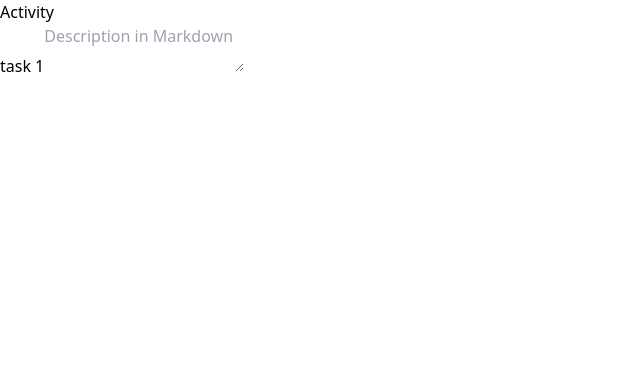
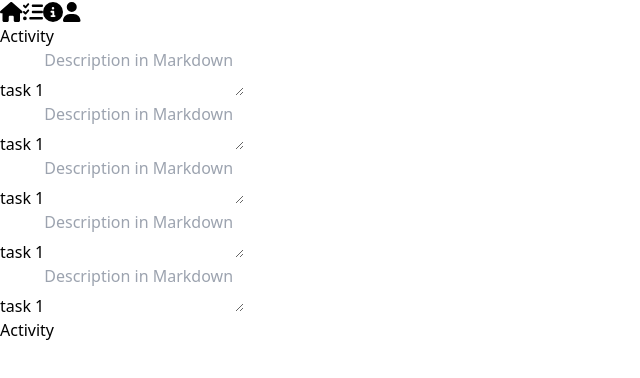
Before and after one commit to fakhirsh/activity-maker, a React (Vite) app: page / in a window 1280 px wide. Shown: the top 378 px of the page, without its empty margins (0-640 px from the left). Built offline with nearby package versions, Linux system fonts and the light colour scheme.

Commit message:
Split screen implemented

```diff
--- a/package.json
+++ b/package.json
@@ -10,6 +10,8 @@
     "preview": "vite preview"
   },
   "dependencies": {
+    "@fortawesome/free-solid-svg-icons": "^6.5.2",
+    "@fortawesome/react-fontawesome": "^0.2.0",
     "ace-builds": "^1.32.9",
     "katex": "^0.16.10",
     "react": "^18.2.0",
--- a/src/App.jsx
+++ b/src/App.jsx
@@ -1,13 +1,44 @@
 
 import './App.css'
-import Activity from './components/Activity'
+import React, { useState } from 'react';
+import ActivityCreate from './components/create/ActivityCreate'
+import Activity from './components/preview/Activity'
 
 function App() {
+  const [leftWidth, setLeftWidth] = useState(50); // Starting width in percentage
+
+  const startDrag = (e) => {
+    document.addEventListener('mousemove', onMouseMove);
+    document.addEventListener('mouseup', stopDrag);
+  };
+
+  const onMouseMove = (e) => {
+    // Calculate new width as a percentage of the window width
+    const newWidth = (e.clientX / window.innerWidth) * 100;
+    // Constrain the new width between 20% and 80%
+    const constrainedWidth = Math.min(Math.max(newWidth, 20), 80);
+    setLeftWidth(constrainedWidth);
+  };
+
+  const stopDrag = () => {
+    document.removeEventListener('mousemove', onMouseMove);
+    document.removeEventListener('mouseup', stopDrag);
+  };
+
   return (
-    <>
-      <Activity />
-    </>
-  )
+    <div className="flex h-screen overflow-hidden">
+      <div className="flex-none" style={{ width: `${leftWidth}%` }}>
+        <ActivityCreate />
+      </div>
+      <div
+        className="w-2 bg-gray-400 cursor-col-resize"
+        onMouseDown={startDrag}
+      />
+      <div className="flex-grow">
+        <Activity />
+      </div>
+    </div>
+  );
 }
 
 export default App
--- /dev/null
+++ b/src/components/Toolbar.jsx
@@ -0,0 +1,16 @@
+import React from 'react'
+import { FontAwesomeIcon } from '@fortawesome/react-fontawesome';
+import { faHome, faTasks, faInfoCircle, faUser } from '@fortawesome/free-solid-svg-icons';
+
+const Toolbar = () => {
+  return (
+    <div className="toolbar flex flex-col items-center bg-gray-200 p-4 space-y-4">
+        <FontAwesomeIcon icon={faHome} size="lg" />
+        <FontAwesomeIcon icon={faTasks} size="lg" />
+        <FontAwesomeIcon icon={faInfoCircle} size="lg" />
+        <FontAwesomeIcon icon={faUser} size="lg" />
+    </div>
+  )
+}
+
+export default Toolbar
--- /dev/null
+++ b/src/components/create/ActivityCreate.jsx
@@ -0,0 +1,23 @@
+import React from 'react'
+import TaskCreate from './TaskCreate'
+import Toolbar from '../Toolbar'
+
+const ActivityCreate = () => {
+  return (
+    <div className="flex">
+      <div className="toolbar flex-none">
+        <Toolbar />
+      </div>
+      <div className="tasks flex-grow p-4">
+        <div>Activity</div>
+        <TaskCreate />
+        <TaskCreate />
+        <TaskCreate />
+        <TaskCreate />
+        <TaskCreate />
+      </div>
+    </div>
+  )
+}
+
+export default ActivityCreate
--- a/src/components/Task.jsx
+++ b/src/components/create/TaskCreate.jsx
@@ -1,6 +1,6 @@
 import React from 'react'
 
-const Task = () => {
+const TaskCreate = () => {
   const [task, setTask] = React.useState({ name: 'task 1', description: '' })
 
   const handleInputChange = (e) => {
@@ -23,4 +23,4 @@ return (
 )
 }
 
-export default Task
+export default TaskCreate
--- a/src/components/Activity.jsx
+++ b/src/components/preview/Activity.jsx
@@ -1,12 +1,8 @@
 import React from 'react'
-import Task from './Task'
 
 const Activity = () => {
   return (
-    <>
-        <div>Activity</div>
-        <Task />
-    </>
+    <div>Activity</div>
   )
 }
 
```
Also changed, not shown: 1 other file (tests, documents, lock files or other folders).
